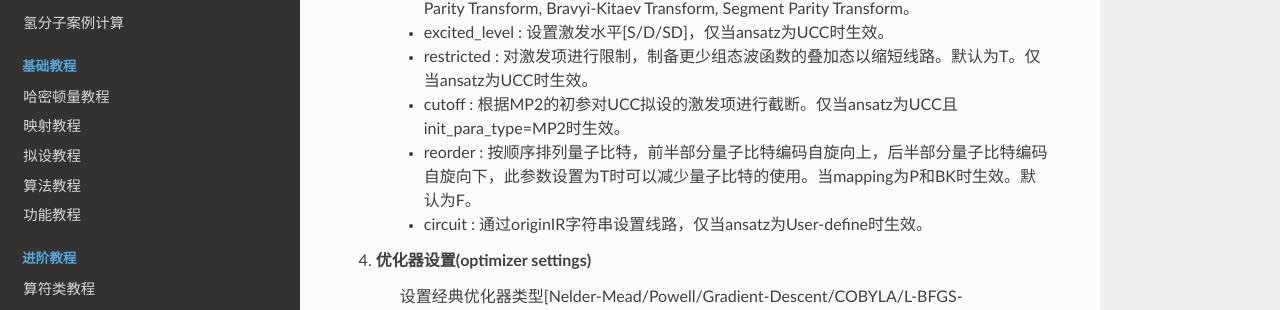
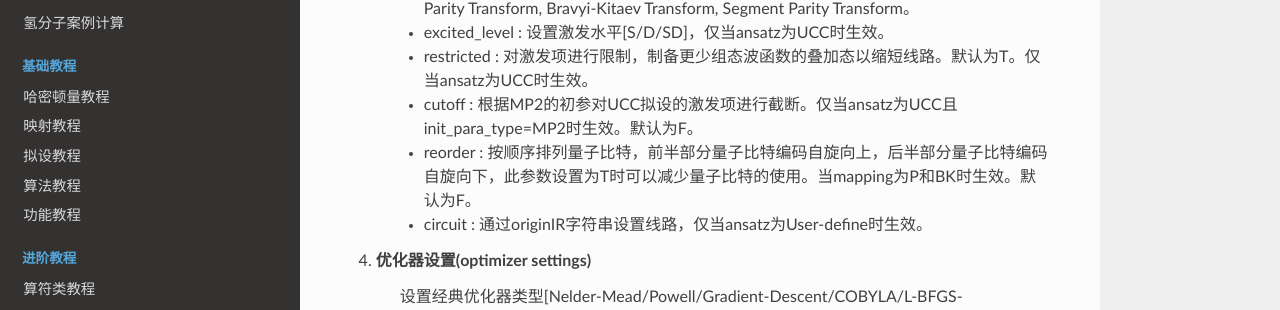
Before and after one commit to OriginQ/pyChemiQ-tutorial, a Sphinx documentation site: the page built from source/06API/Configs.rst, in a window 1280 px wide and 900 px high, scrolled down 1147 px. Shown: the part 163-473 px from the top of the window. Built offline with Sphinx 7.4.7 and the Read the Docs theme 2.0.0, drawn with Linux system fonts in a browser that asks for light colours.

```diff
--- a/source/06API/Configs.rst
+++ b/source/06API/Configs.rst
@@ -59,7 +59,7 @@
 
     - restricted : 对激发项进行限制，制备更少组态波函数的叠加态以缩短线路。默认为T。仅当ansatz为UCC时生效。
 
-    - cutoff : 根据MP2的初参对UCC拟设的激发项进行截断。仅当ansatz为UCC且init_para_type=MP2时生效。
+    - cutoff : 根据MP2的初参对UCC拟设的激发项进行截断。仅当ansatz为UCC且init_para_type=MP2时生效。默认为F。
 
     - reorder : 按顺序排列量子比特，前半部分量子比特编码自旋向上，后半部分量子比特编码自旋向下，此参数设置为T时可以减少量子比特的使用。当mapping为P和BK时生效。默认为F。
 
```
